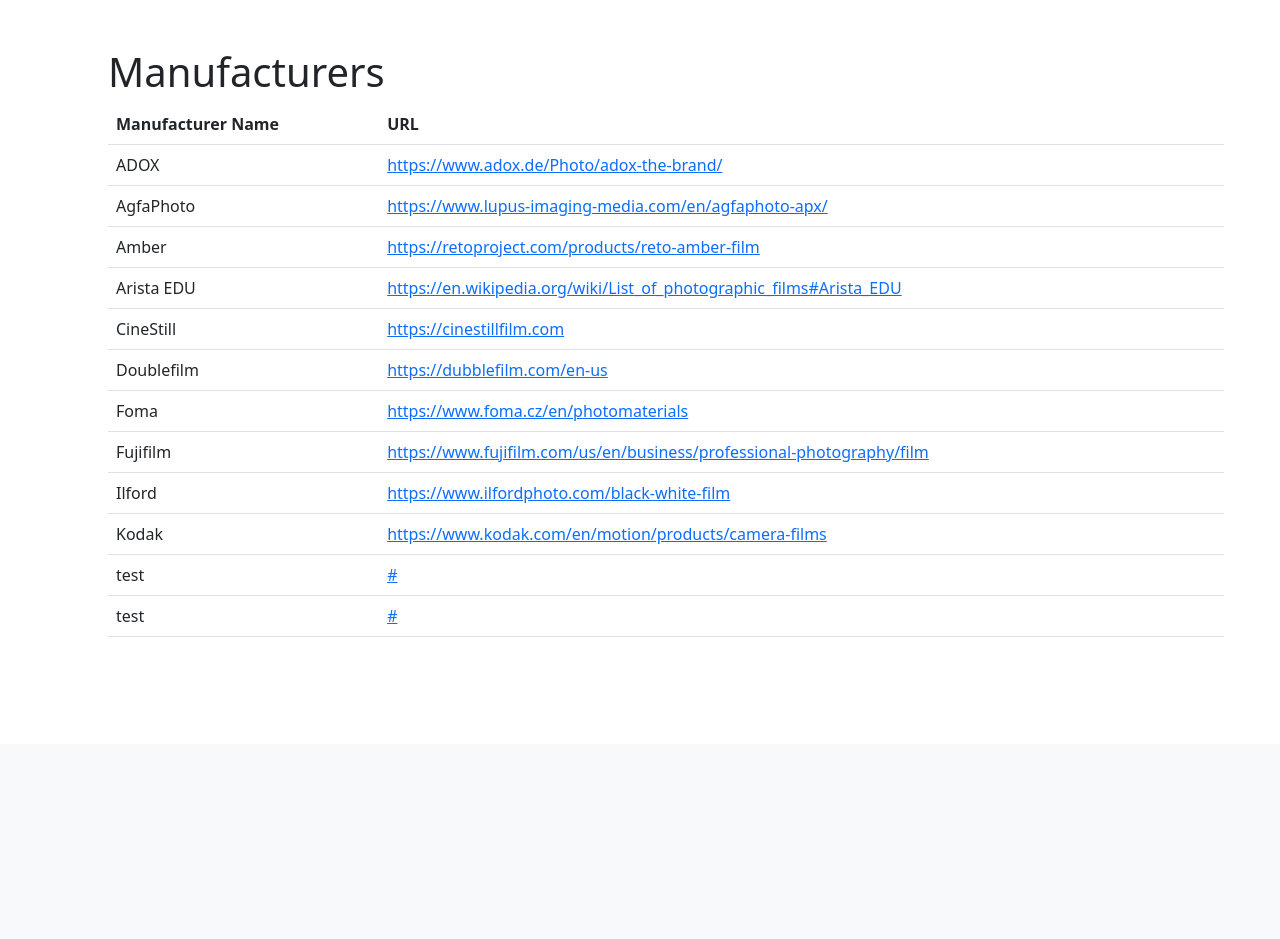
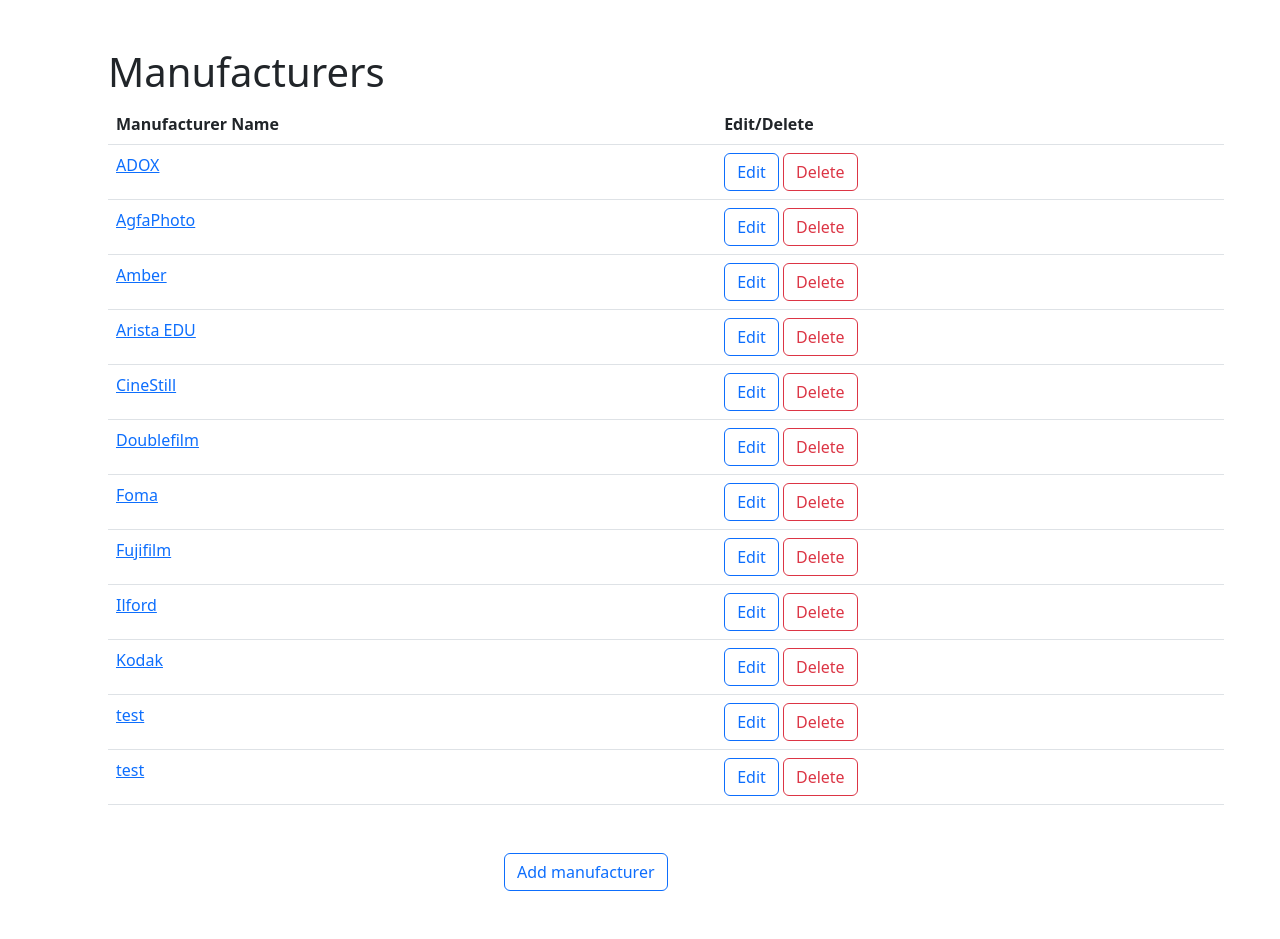
Before and after one commit to Brianrsteele/FilmCrudDB, a Flask app: page /manufacturers in a window 1280 px wide. Shown: the part 56-995 px from the top of the page. Before the commit the page ends 693 px from the top, so only its background shows below. Run offline with Flask 2, Linux system fonts and the light colour scheme; data comes from the database, SQL or seed files in the repository; both versions use the stored data as it was after the commit.

Commit message:
Add works for manufacturers and processes.

```diff
--- a/app.py
+++ b/app.py
@@ -6,32 +6,31 @@
 
 app = Flask(__name__)
 
+# ------------------------------------------------------------------------------
+#                          Routes
+# ------------------------------------------------------------------------------
+
 @app.route('/')
 @app.route('/home')
 def home_page():
+    # render a home page
     return render_template('index.html', title='Home')
 
-
+# ------------------------ Film Pages ------------------------
 @app.route('/film')
 def film():
+    # render a list of all of the films in database.
     film_info = query_film_info()
     return render_template('film.html', film_info=film_info, title='Film')
 
-@app.route('/manufacturers')
-def manufacturers():
-    manufacturers_info = query_manufacturer_info()
-    return render_template('manufacturers.html', manufacturers_info=manufacturers_info, title='Manufacturers')
-
-
-@app.route('/processes')
-def processes():
-    process_info = query_process_info()
-    return render_template('process.html', process_info=process_info, title='Processes')
-
 @app.route('/add_film', methods = ['GET','POST'])
 def add_film():
+    # add a film to the database. If the request is a GET request,
+    # then render a form to collect film inforamation
+    # if it is a POST request, then send film details to
+    # insert method
     if request.method == 'GET':
-        return render_template('add_film.html')
+        return render_template('add_film.html', title='Add Film')
     else:
         film_details = (
             request.form['film_name'],
@@ -41,22 +40,62 @@
             request.form['film_url']
         )
         insert_film(film_details)
-        return render_template('add_success.html', title='Add Film')
+        return render_template('add_film_success.html', title='Successfully Added Film')
 
-def insert_film(film_details):
-    db_file = 'filmDB.db'
-    connection = sqlite3.connect(db_file)
-    cursor = connection.cursor()
+# ------------------------ Manufacturer Pages ------------------------
 
-    sql_execute_string = """
-    INSERT INTO film (film_name, manufacturer_id, film_iso, process_id, film_url)
-    VALUES (?, ?, ?, ?, ?)
-    """
-    cursor.execute(sql_execute_string, film_details)
-    connection.commit()
-    connection.close()
+@app.route('/manufacturers')
+def manufacturers():
+    # Render a list of all of the manufacturers
+    manufacturers_info = query_manufacturer_info()
+    return render_template('manufacturers.html', manufacturers_info=manufacturers_info, title='Manufacturers')
+
+@app.route('/add_manufacturer', methods = ['GET', 'POST'])
+def add_manufacturer():
+    # addmanufacturer to the database. If the request is a GET request,
+    # then render a form to collect manufacturer inforamation
+    # if it is a POST request, then send manufacturer details to
+    # insert method
+    if request.method == 'GET':
+        return render_template('add_manufacturer.html', title='Add Manufacturer')
+    else:
+        manufacturer_details = (
+            request.form['manufacturer_name'],
+            request.form['manufacturer_url'],
+        )
+        insert_manufacturer(manufacturer_details)
+        return render_template('add_manufacturer_success.html', title='Successfully Added Manufacturer')
+
+# ----------------------- Process Pages ------------------------
+
+@app.route('/processes')
+def processes():
+    # render a list of all of the processes in the database
+    process_info = query_process_info()
+    return render_template('process.html', process_info=process_info, title='Processes')
+
+@app.route('/add_process', methods = ['GET','POST'])
+def add_process():
+    # add a process to the database. If the request is a GET request,
+    # then render a form to collect process inforamation
+    # if it is a POST request, then send process details to
+    # insert method
+    if request.method == 'GET':
+        return render_template('add_process.html', title='Add Process')
+    else:
+        process_details = (
+            request.form['process_name'],
+            request.form['process_wiki_url']
+        )
+        insert_process(process_details)
+        return render_template('add_process_success.html', title='Successfully Added Process')
 
 
+# ------------------------------------------------------------------------------
+#                          Querries
+# ------------------------------------------------------------------------------
+
+# ----------------------- Film Querries ------------------------
 
 def query_film_info():
     db_file = 'filmDB.db'
@@ -73,6 +112,21 @@
     connection.close()
     return film_info
 
+def insert_film(film_details):
+    db_file = 'filmDB.db'
+    connection = sqlite3.connect(db_file)
+    cursor = connection.cursor()
+
+    sql_execute_string = """
+    INSERT INTO film (film_name, manufacturer_id, film_iso, process_id, film_url)
+    VALUES (?, ?, ?, ?, ?)
+    """
+    cursor.execute(sql_execute_string, film_details)
+    connection.commit()
+    connection.close()
+
+# ----------------------- Manufacturer Querries ------------------------
+
 def query_manufacturer_info():
     db_file = 'filmDB.db'
     connection = sqlite3.connect(db_file)
@@ -85,6 +139,21 @@
     connection.commit()
     connection.close()
     return manufacturer_info
+
+def insert_manufacturer(manufacturer_details):
+    db_file = 'filmDB.db'
+    connection = sqlite3.connect(db_file)
+    cursor = connection.cursor()
+
+    sql_execute_string = """
+    INSERT INTO manufacturer (manufacturer_name, manufacturer_url)
+    VALUES (?, ?)
+    """
+    cursor.execute(sql_execute_string, manufacturer_details)
+    connection.commit()
+    connection.close()
+
+# ----------------------- Process Querries ------------------------
 
 def query_process_info():
     db_file = 'filmDB.db'
@@ -99,5 +168,21 @@
     connection.close()
     return manufacturer_info
 
+def insert_process(process_details):
+    # Insert details for a new process into db.
+    db_file = 'filmDB.db'
+    connection = sqlite3.connect(db_file)
+    cursor = connection.cursor()
+
+    sql_execute_string = """
+    INSERT INTO process (process_name, process_wiki_url)
+    VALUES (?, ?)
+    """
+    cursor.execute(sql_execute_string, process_details)
+    connection.commit()
+    connection.close()
+
+
+
 if __name__ == '__main__':
     app.run()
--- a/templates/manufacturers.html
+++ b/templates/manufacturers.html
@@ -3,25 +3,34 @@
 {% block body %}
 
 <section class="m-5" id="manufacturer_table">
-  <div class="container m-5">
+  <div class="container m-5 justify-content-center">
     <h1>Manufacturers</h1>
     <table class="table">
       <thead>
         <tr>
           <th scope="col">Manufacturer Name</th>
-            <th scope="col">URL</th>
+          <th scope="col">Edit/Delete</th>
+
         </tr>
       </thead>
       <tbody>
         {% for manufacturer in manufacturers_info %}
         <tr>
-            <td>{{ manufacturer[0] }}</td>
-            <td><a href="{{ manufacturer[1] }}">{{ manufacturer[1] }}</a></td>
+          <td><a href="{{ manufacturer[1] }}">{{ manufacturer[0] }}</a></td>
+          <td><a class="btn btn-outline-primary" href="#" role="button">Edit</a>
+            <a class="btn btn-outline-danger" href="#" role="button">Delete</a></td>
         </tr>
         {% endfor %}
 
       </tbody>
     </table>
   </div>
+  <div class="container col-6">
+    <div class="row justify-content-center">
+      <div class="col-6">
+      <a class="btn btn-outline-primary" href="{{ url_for('add_manufacturer') }}" role="button">Add manufacturer</a>
+    </div>
+    </div>
+  </div>
 </section>
 {% endblock %}
```
Also changed, not shown: templates/add_film_success.html (added, +15 -0 lines), templates/add_manufacturer.html (added, +25 -0 lines), templates/add_manufacturer_success.html (added, +15 -0 lines), templates/add_process.html (added, +25 -0 lines), templates/add_process_success.html (added, +15 -0 lines), templates/base.html (+10 -3 lines), templates/process.html (+14 -5 lines), filmDB.db. Lines whose indentation alone changed are shown as unchanged.
